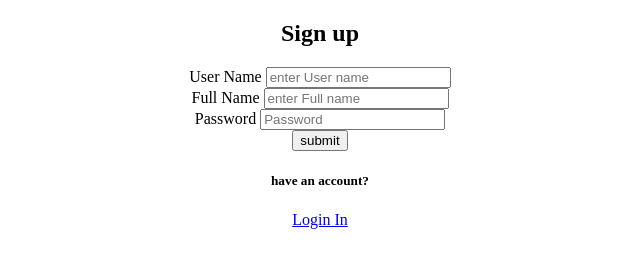
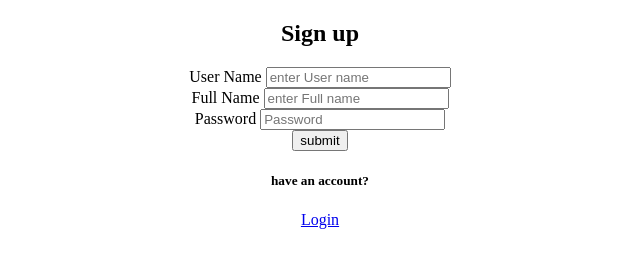
Before and after one commit to Rakesh-7r/38r-FE, a plain HTML site: page Signin & Signup Page/Sign Up Page.html in a window 1280 px wide. Shown: the full height of the page, 320-960 px from the left. Drawn offline with Linux system fonts and the light colour scheme.

Commit message:
Update Sign Up Page.html

```diff
--- a/Signin & Signup Page/Sign Up Page.html
+++ b/Signin & Signup Page/Sign Up Page.html
@@ -17,7 +17,7 @@
         <input type="text" id="user" name="Password" placeholder="Password" minlength="4" maxlength="8" required><br>
        <input type="submit" value="submit">
        <h5> have an account?</h5>
-       <a href="./sign in.html">Login In</a>
+       <a href="./Login in.html">Login</a>
 
     </form>
 
```
